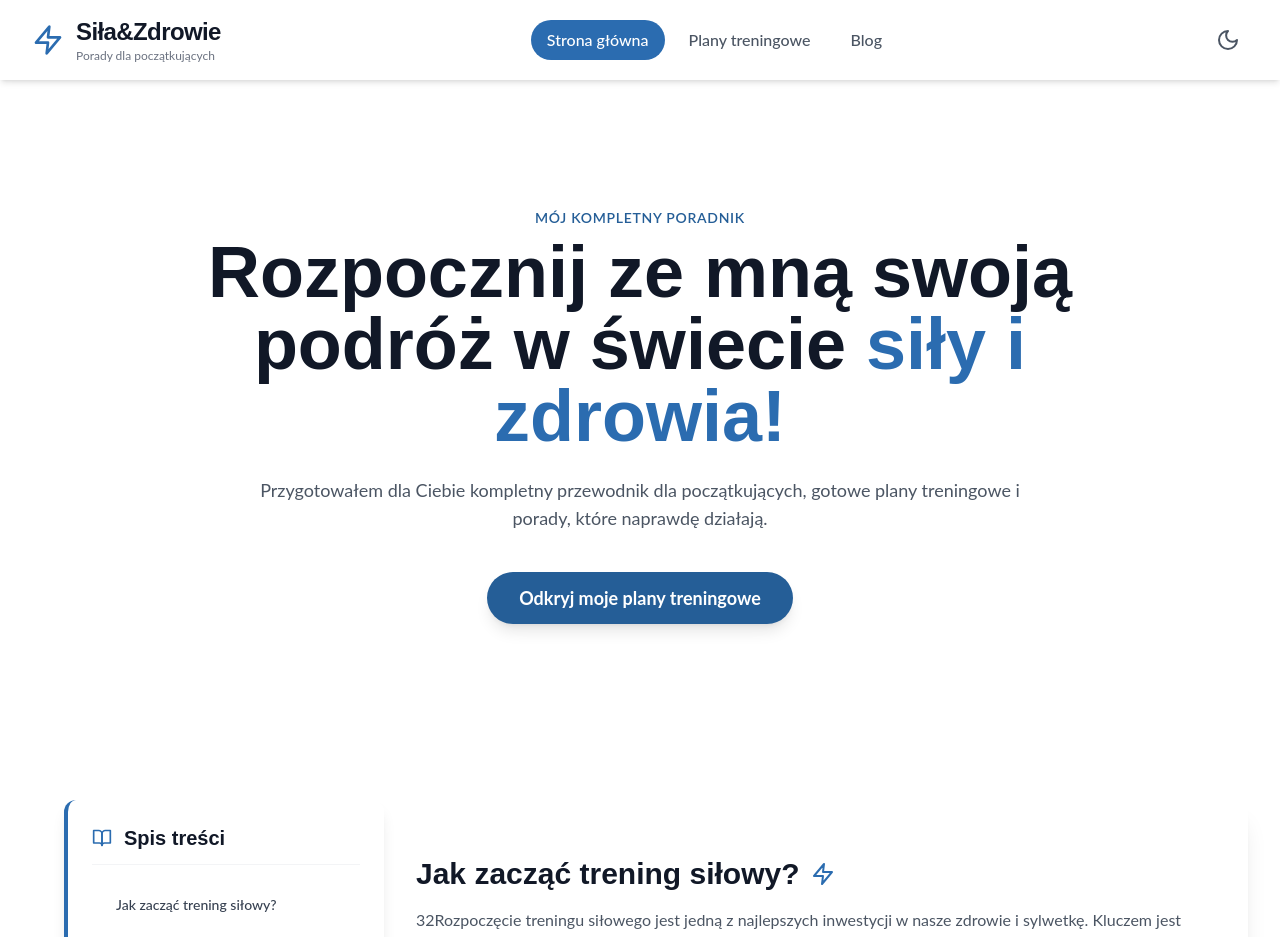
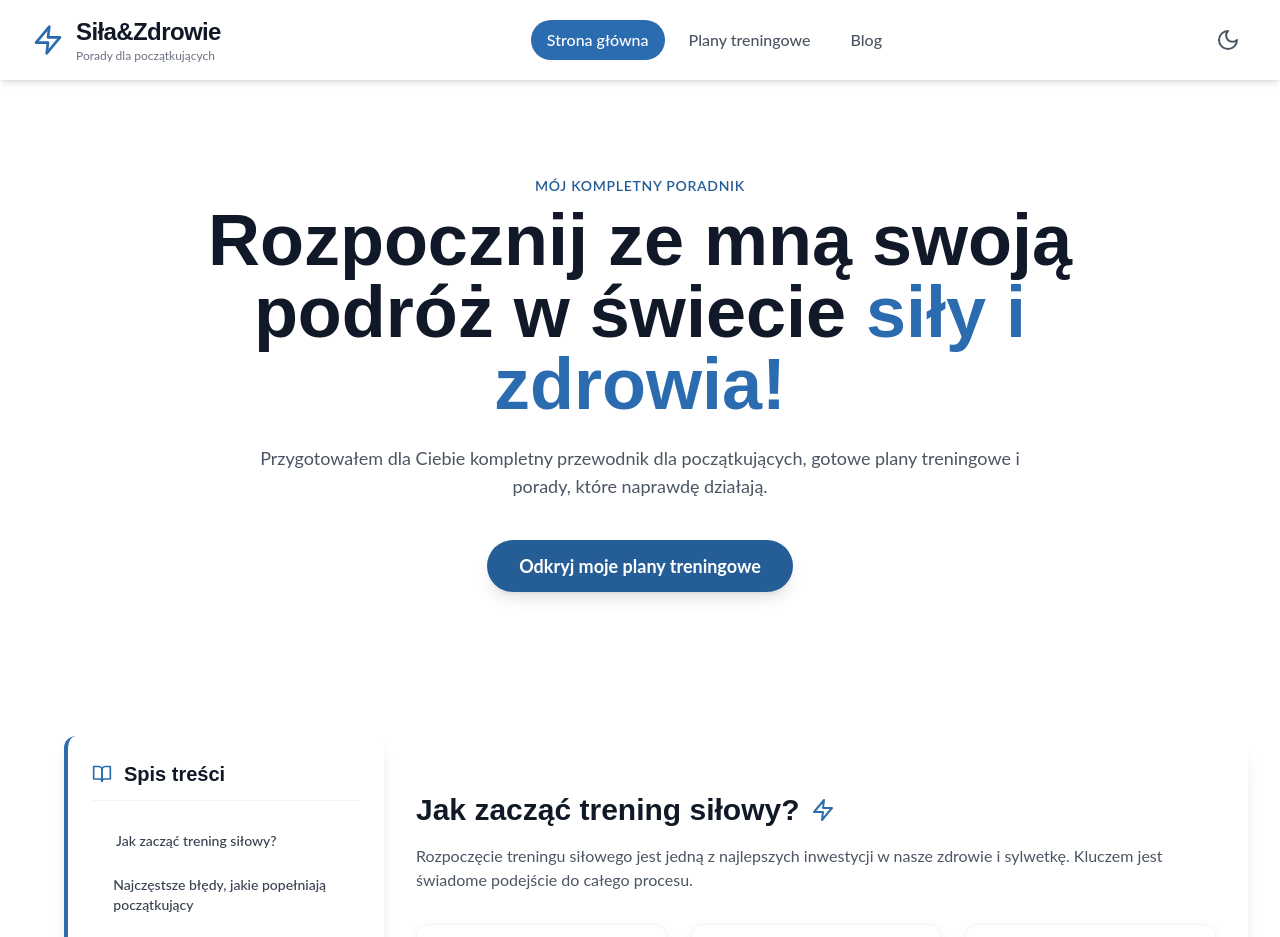
Before and after one commit to gymcode333/rozpocznij-swoja-przygode-z-silownia, a React (Vite) app: page / in a window 1280 px wide. Shown: the top 937 px of the page. Built offline with nearby package versions, Linux system fonts and the light colour scheme.

Commit message:
Dalsze zmiany

```diff
--- a/src/components/Header.jsx
+++ b/src/components/Header.jsx
@@ -101,7 +101,7 @@ const Header = () => {
 
             {/* SEKCJA HERO - Duża, czysta, z animacją */}
             <motion.div
-                className="max-w-7xl mx-auto px-4 sm:px-6 lg:px-8 py-20 md:py-32 text-center"
+                className="max-w-7xl mx-auto px-4 sm:px-6 lg:px-8 **py-12** md:py-24 **lg:py-32** text-center"
                 initial="hidden"
                 animate="visible"
                 variants={heroVariants}
--- a/src/components/MainContent.jsx
+++ b/src/components/MainContent.jsx
@@ -102,7 +102,7 @@ const MainContent = () => {
                     Jak zacząć trening siłowy? <Zap className="w-6 h-6 ml-3 text-primary-500" />
                 </h2>
                 <p className="text-gray-600 dark:text-gray-400 mb-8">
-                    32Rozpoczęcie treningu siłowego jest jedną z najlepszych inwestycji w nasze zdrowie i sylwetkę. Kluczem jest świadome podejście do całego procesu.
+                    Rozpoczęcie treningu siłowego jest jedną z najlepszych inwestycji w nasze zdrowie i sylwetkę. Kluczem jest świadome podejście do całego procesu.
                 </p>
                 <motion.section
                     className="grid w-full min-h-24 grid-cols-1 sm:grid-cols-2 lg:grid-cols-3 gap-6"
```
